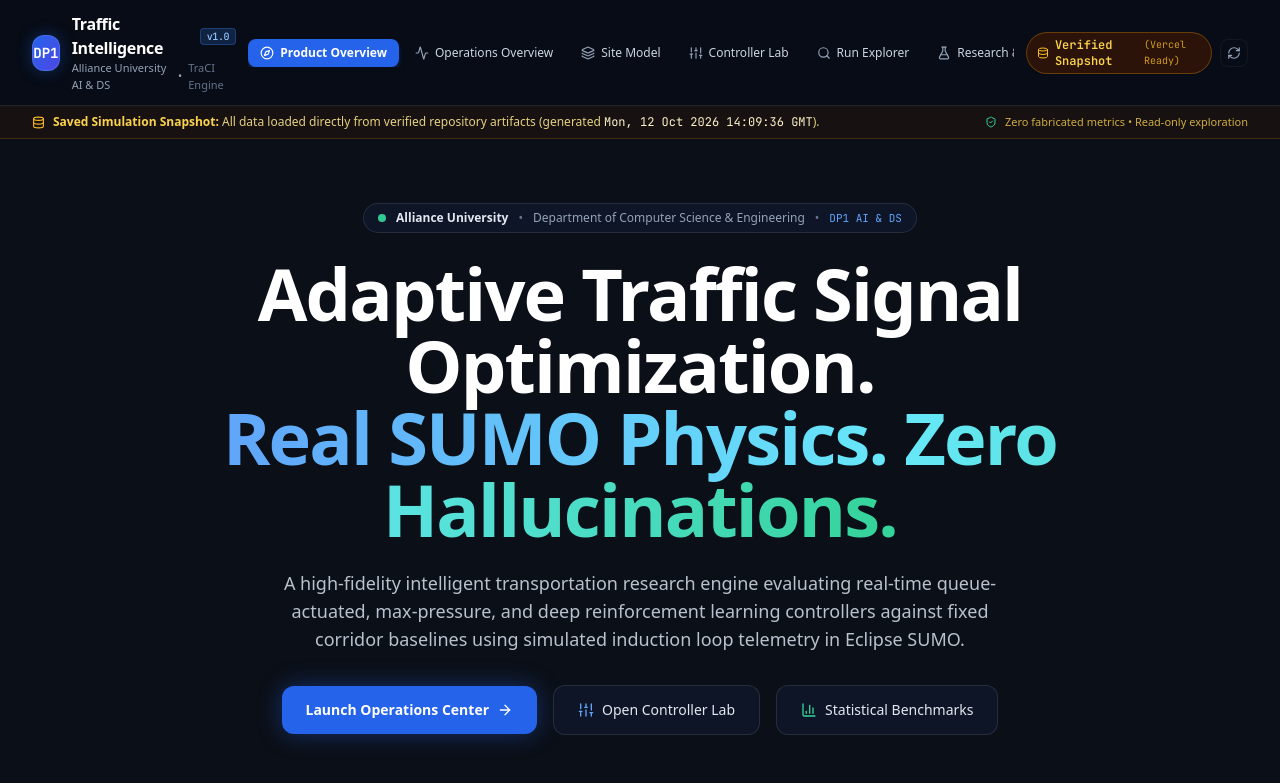
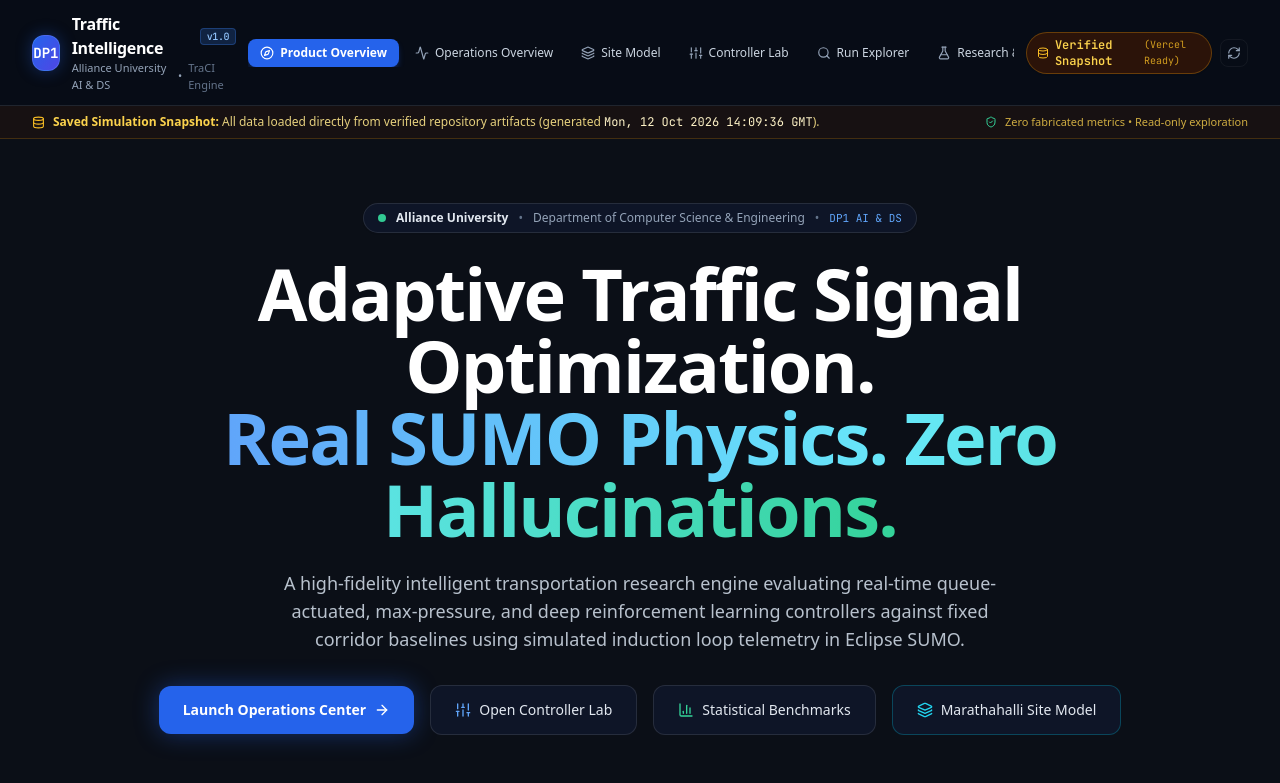
Before and after one commit to nikhil-0420/adaptive-traffic-signal-sumo, a React (Vite) app in the folder frontend/: page / in a window 1280 px wide. Shown: the top 783 px of the page. Built offline with nearby package versions, Linux system fonts and the light colour scheme; no server answers.

Commit message:
feat(frontend): surface Marathahalli Site Model in hero CTAs and default ResearchView
Add Marathahalli Site Model CTA to LandingPageView hero buttons and set exp_marathahalli_site_720 as default selected experiment in ResearchView with full 720-cell preset option.

```diff
--- a/frontend/src/views/LandingPageView.jsx
+++ b/frontend/src/views/LandingPageView.jsx
@@ -101,6 +101,14 @@
           >
             <BarChart3 size={16} className="text-emerald-400" />
             <span>Statistical Benchmarks</span>
+          </button>
+
+          <button
+            onClick={() => setCurrentView('site-model')}
+            className="px-6 py-3.5 rounded-xl bg-slate-900/90 hover:bg-slate-800 text-slate-200 border border-cyan-500/30 font-medium text-sm flex items-center gap-2 transition-colors hover:border-cyan-400"
+          >
+            <Layers size={16} className="text-cyan-400" />
+            <span>Marathahalli Site Model</span>
           </button>
         </div>
 
--- a/frontend/src/views/ResearchView.jsx
+++ b/frontend/src/views/ResearchView.jsx
@@ -6,7 +6,7 @@
 export function ResearchView() {
   const { connectionStatus } = useApp();
   const [experiments, setExperiments] = useState([]);
-  const [selectedExpId, setSelectedExpId] = useState('exp_smoke_test');
+  const [selectedExpId, setSelectedExpId] = useState('exp_marathahalli_site_720');
   const [expStatus, setExpStatus] = useState(null);
   const [results, setResults] = useState({ aggregate: [], raw_runs: [] });
   const [loading, setLoading] = useState(true);
@@ -164,7 +164,8 @@
                 >
                   {network === 'marathahalli' ? (
                     <>
-                      <option value="site">Site Matrix (600 cells • 4x3x5x10)</option>
+                      <option value="full">Full Site Matrix (720 cells • 4x3x6x10 with queue_extension)</option>
+                      <option value="site">Legacy Site Matrix (600 cells • 4x3x5x10)</option>
                       <option value="smoke">Smoke Preset (3 cells • Quick Verify)</option>
                       <option value="custom">Custom Filter Matrix</option>
                     </>
```
